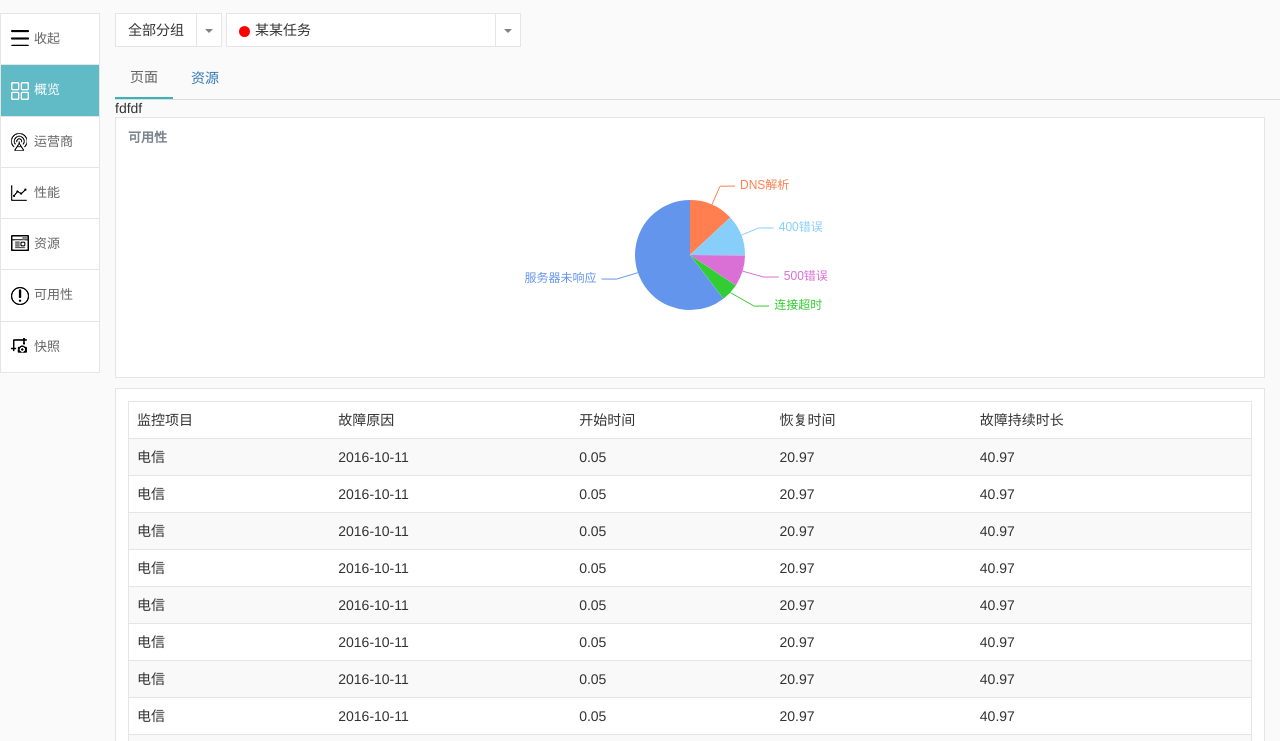
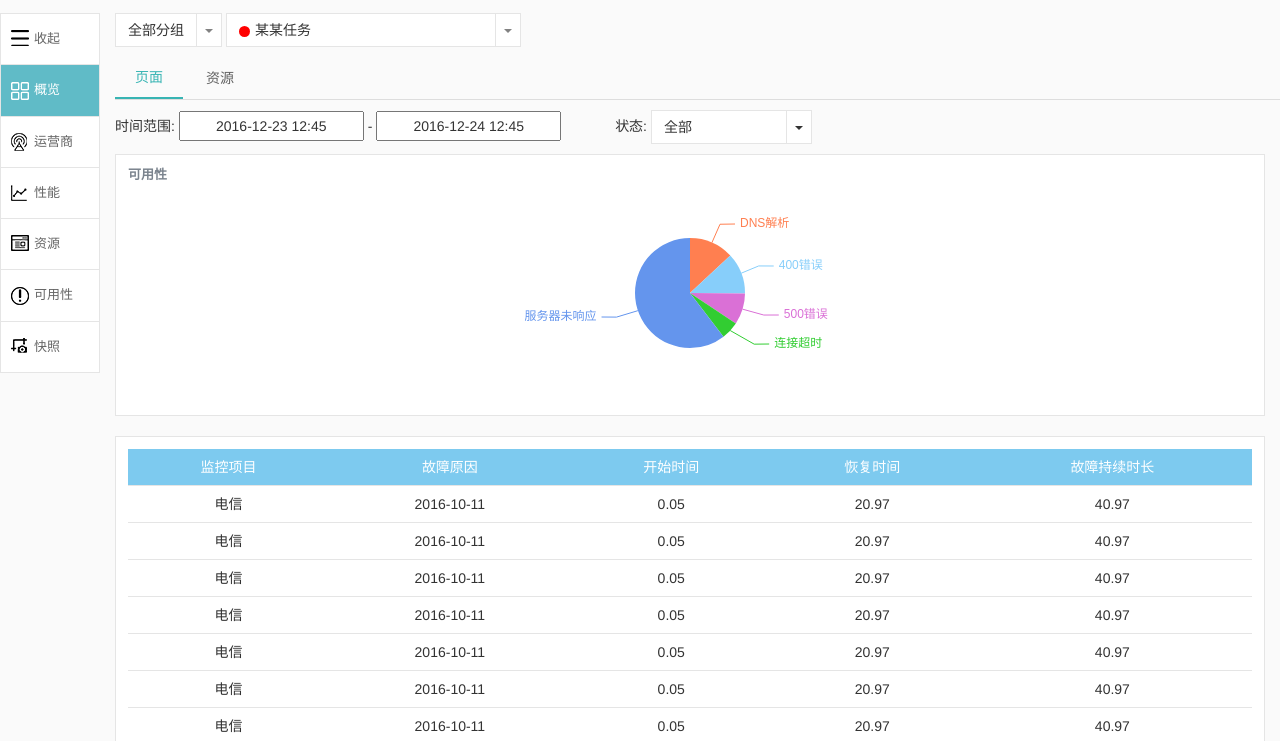
Before and after one commit to CloudWiseFE/CloudWiseShare, a website: page Haier/app/pages/availability.html in a window 1280 px wide. Shown: the part 59-800 px from the top of the page. Drawn offline with Linux system fonts and the light colour scheme.

Commit message:
可用性页面

```diff
--- a/Haier/app/css/app.css
+++ b/Haier/app/css/app.css
@@ -58,13 +58,21 @@
 
 /*tab选项卡*/
 .nav-tabs>li{margin-bottom:0;}
+.nav-tabs>li >a{color: #616161;}
+.nav>li>a:focus, .nav>li>a:hover {
+    text-decoration: none;
+    background: none;
+    border:1px solid transparent;
+}
 .nav-tabs>li.active>a, .nav-tabs>li.active>a:focus, .nav-tabs>li.active>a:hover {
-    color: #616161;
+    color: #37b4b3;
     cursor: default;
     background: none;
     border:none;
     border-bottom: 2px solid #37b4b3;
 }
+.nav>li>a{padding: 10px 20px;}
+.tab-content>.tab-pane{padding: 10px 0;}
 /*==============================================================================*/
 /*  reset  */
 /*==============================================================================*/
@@ -458,3 +466,26 @@ body {
 .availability .tab-panel{
   margin-left: 15px;
 }
+.availability input.input-h{
+  height: 30px;
+  line-height: 30px;
+  text-align: center;
+
+}
+.availability label.status{ margin-left: 50px;}
+.availability .dropdown-toggle-status{
+  width: 136px;
+  text-align: left;
+}
+
+.availability .container-fluid{ padding-left:0; margin-top: 10px;}
+
+.availability .table > thead > tr> th{
+  background: #7dcaef;
+  color: #fff;
+  text-align: center;
+
+}
+.availability .table > tbody > tr> td{
+  text-align: center;
+}
--- a/Haier/app/pages/availability.html
+++ b/Haier/app/pages/availability.html
@@ -150,20 +150,26 @@
                 <div class="tab-panel">
                     <ul class="nav nav-tabs">
                         <li class="active">
-                            <a href="#home" data-toggle="tab">页面</a>
+                            <a href="#html" data-toggle="tab">页面</a>
                         </li>
-                        <li><a href="#ios" data-toggle="tab">资源</a></li>
+                        <li><a href="#resource" data-toggle="tab">资源</a></li>
 
                     </ul>
 
                     <div id="myTabContent" class="tab-content">
-                    <div class="tab-pane fade in active" id="home">
-                        fdfdf
-                    </div>
-                    <div class="tab-pane fade" id="ios">
-                        dfdfdf
-                    </div>
-                </div>
+                    <div class="tab-pane fade in active" id="html">
+                        <label>时间范围:</label>
+                        <input type="text" class="input-h" value="2016-12-23 12:45"> - <input type="text" class="input-h" value="2016-12-24 12:45">
+                        <label class="status">状态:</label>
+                        <div class="btn-group">
+                            <a href="#" class="btn btn-default dropdown-toggle dropdown-toggle-status" data-toggle="dropdown">全部</a>
+                            <a href="#" class="btn btn-default dropdown-toggle" data-toggle="dropdown">
+                                <span class="caret"></span>
+                            </a>
+                            <ul class="dropdown-menu">
+                                <li><a href="#">状态1</a></li>
+                                <li><a href="#">状态2</a></li>
+                            </ul>
                         </div>
 
                         <!-- 可用性 -->
@@ -183,7 +189,7 @@
                             <div class="row">
                                 <div class="col-md-12">
                                     <div class="chart-box">
-                                <table class="table table-striped">
+                                        <table class="table">
                                             <thead>
                                             <tr>
                                                 <th>监控项目</th>
@@ -272,6 +278,15 @@
                         </div>
 
                     </div>
+                    <div class="tab-pane fade" id="resource">
+                        ddfdfdf
+                    </div>
+                </div>
+                </div>
+
+
+
+            </div>
         </div>
     </div>
 </div>
--- a/Haier/src/css/bootstrap.css
+++ b/Haier/src/css/bootstrap.css
@@ -55,10 +55,18 @@
 
 /*tab选项卡*/
 .nav-tabs>li{margin-bottom:0;}
+.nav-tabs>li >a{color: #616161;}
+.nav>li>a:focus, .nav>li>a:hover {
+    text-decoration: none;
+    background: none;
+    border:1px solid transparent;
+}
 .nav-tabs>li.active>a, .nav-tabs>li.active>a:focus, .nav-tabs>li.active>a:hover {
-    color: #616161;
+    color: #37b4b3;
     cursor: default;
     background: none;
     border:none;
     border-bottom: 2px solid #37b4b3;
 }
+.nav>li>a{padding: 10px 20px;}
+.tab-content>.tab-pane{padding: 10px 0;}
--- a/Haier/src/css/pages/availability.css
+++ b/Haier/src/css/pages/availability.css
@@ -1,3 +1,26 @@
 .availability .tab-panel{
   margin-left: 15px;
 }
+.availability input.input-h{
+  height: 30px;
+  line-height: 30px;
+  text-align: center;
+
+}
+.availability label.status{ margin-left: 50px;}
+.availability .dropdown-toggle-status{
+  width: 136px;
+  text-align: left;
+}
+
+.availability .container-fluid{ padding-left:0; margin-top: 10px;}
+
+.availability .table > thead > tr> th{
+  background: #7dcaef;
+  color: #fff;
+  text-align: center;
+
+}
+.availability .table > tbody > tr> td{
+  text-align: center;
+}
```
Also changed, not shown: Haier/src/pages/availability.html (+25 -10 lines), Haier/app/css/app.min.css, Haier/app/js/availability/index.js (line endings or trailing spaces). Lines whose indentation alone changed are shown as unchanged.
